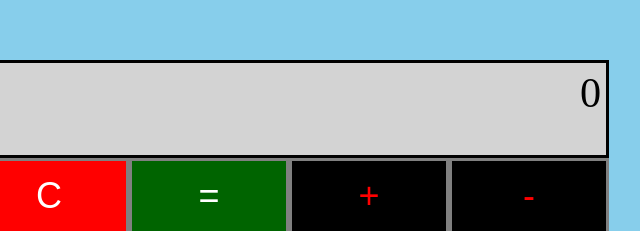
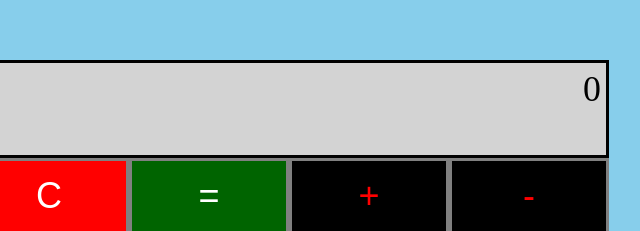
Before and after one commit to Elvinius/Decimal-Calculator, a website: page index.html in a window 1280 px wide. Shown: the part 196-427 px from the top of the page, 351-991 px from the left. Drawn offline with Linux system fonts and the light colour scheme.

Commit message:
Edit CSS file

```diff
--- a/css/binaryCalculator.css
+++ b/css/binaryCalculator.css
@@ -13,7 +13,7 @@ body {
     background-color: lightgray;
     border: solid;
     height: 98px;
-    font-size : 3.3vw;
+    font-size : 2.8vw;
     padding: 5px;
     text-align: right;
     word-wrap: break-word;
```
